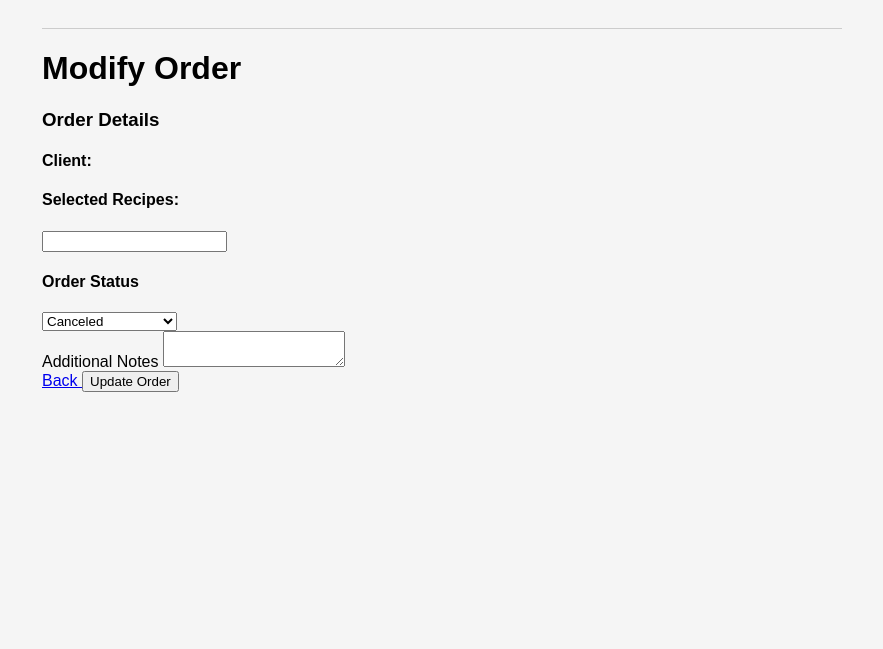
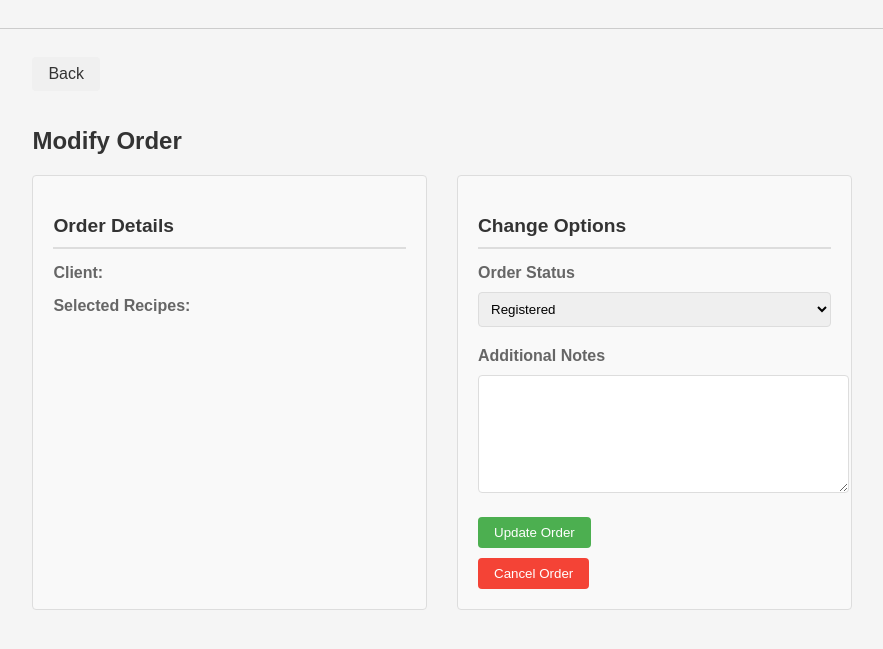
Before and after one commit to PiotrAstro/PO_project, a Flask app: template app/templates/restaurant/edit_order.html in a window 1280 px wide. Shown: the top 649 px of the page, without its empty margins (198-1081 px from the left). Run offline with Flask 3, Linux system fonts and the light colour scheme; the template is opened without the code that fills it: values that come from a table or form of the project are taken from there, others are empty; parts of the project's set-up code (start-up, migrations or seed data) failed here and were passed over.

Commit message:
basic order management works

```diff
--- a/app/models.py
+++ b/app/models.py
@@ -197,7 +197,7 @@ class Delivery(db.Model):
     deliverer_id = db.Column(db.Integer, db.ForeignKey('Deliverer.id', ondelete='RESTRICT'))
     deliveryStatus = db.Column(db.Enum(DeliveryStatus), nullable=False)
     deliveryDue = db.Column(db.DateTime, nullable=False)
-    deliveryTime = db.Column(db.DateTime, nullable=False)
+    deliveryTime = db.Column(db.DateTime, nullable=True)
 
 
 class Offer(db.Model):
--- a/app/restaurant/form.py
+++ b/app/restaurant/form.py
@@ -1,13 +1,34 @@
 from flask_wtf import FlaskForm
-from wtforms import StringField, SubmitField, TextAreaField, SelectField
+from wtforms import DateField, StringField, SubmitField, TextAreaField, SelectField, DateTimeField, HiddenField
 from wtforms.validators import DataRequired
 from app.models import OrderStatus
 
+edit_order_choices = [
+    ('Registered', 'Registered'),
+    ('InPreparation', 'In preparation'),
+    ('WaitingForDelivery', 'Waiting for delivery'),
+    ('Ready', 'Ready'),
+]
 class EditOrderForm(FlaskForm):
     # id - hidden int id
-    id = StringField('ID', render_kw={'readonly': True})
+    order_id = HiddenField('ID', render_kw={'readonly': True})
     status = SelectField('Status',
-                        choices=[(status.value, status.name) for status in OrderStatus],
+                        choices=edit_order_choices,
                         validators=[DataRequired()])
     notes = TextAreaField('Notes')
     submit = SubmitField('Submit')
+
+class CreateDeliveryForm(FlaskForm):
+    date = DateField('Date',
+                     format='%Y-%m-%d',
+                     validators=[DataRequired()])
+    time = DateTimeField('Time',
+                         format='%H:%M',
+                         validators=[DataRequired()])
+    deliverer_id = SelectField('Deliverer',
+                               coerce=int,
+                               validators=[DataRequired()])
+    order_id = HiddenField('Order ID')
+    status = HiddenField('Status')
+    notes = HiddenField('Notes')
+    submit = SubmitField('Submit')
--- a/app/templates/restaurant/edit_order.html
+++ b/app/templates/restaurant/edit_order.html
@@ -1,59 +1,189 @@
 {% extends "base.html" %}
+
 {% block content %}
-<div class="mx-auto max-w-7xl px-4 py-6">
-    <h1 class="text-2xl font-bold mb-6">Modify Order</h1>
+<style>
+    .container {
+        padding: 20px;
+        max-width: 1200px;
+        margin: 0 auto;
+    }
 
-    <div class="bg-gray-100 p-4 rounded-lg mb-6">
-        <h3 class="text-lg font-semibold mb-4">Order Details</h3>
-        <div class="space-y-4">
-            <div>
-                <h4 class="text-sm font-medium text-gray-700">Client:</h4>
-                <p class="ml-4 text-gray-900">{{ order.offer.request.client.name }} {{ order.offer.request.client.surname }}</p>
+    .back-link {
+        display: inline-block;
+        margin-bottom: 20px;
+        padding: 8px 16px;
+        background-color: #f0f0f0;
+        border-radius: 4px;
+        text-decoration: none;
+        color: #333;
+    }
+
+    .back-link:hover {
+        background-color: #e0e0e0;
+    }
+
+    .page-title {
+        font-size: 1.5em;
+        font-weight: bold;
+        margin-bottom: 20px;
+        color: #333;
+    }
+
+    .content-grid {
+        display: grid;
+        grid-template-columns: 1fr 1fr;
+        gap: 30px;
+    }
+
+    .details-section {
+        background-color: #f9f9f9;
+        border: 1px solid #ddd;
+        border-radius: 4px;
+        padding: 20px;
+    }
+
+    .section-title {
+        font-size: 1.2em;
+        font-weight: bold;
+        margin-bottom: 15px;
+        padding-bottom: 10px;
+        border-bottom: 2px solid #ddd;
+        color: #333;
+    }
+
+    .detail-group {
+        margin-bottom: 15px;
+    }
+
+    .detail-label {
+        font-weight: 600;
+        color: #666;
+        margin-bottom: 5px;
+    }
+
+    .detail-value {
+        margin-left: 15px;
+        color: #333;
+    }
+
+    .recipe-list {
+        list-style: none;
+        padding-left: 15px;
+    }
+
+    .form-group {
+        margin-bottom: 20px;
+    }
+
+    .form-select {
+        width: 100%;
+        padding: 8px;
+        border: 1px solid #ddd;
+        border-radius: 4px;
+        margin-top: 5px;
+    }
+
+    .form-textarea {
+        width: 100%;
+        padding: 8px;
+        border: 1px solid #ddd;
+        border-radius: 4px;
+        margin-top: 5px;
+        min-height: 100px;
+    }
+
+    .button-group {
+        display: flex;
+        gap: 10px;
+        margin-top: 20px;
+    }
+
+    .update-button {
+        padding: 8px 16px;
+        background-color: #4CAF50;
+        border: none;
+        border-radius: 4px;
+        color: white;
+        cursor: pointer;
+    }
+
+    .update-button:hover {
+        background-color: #45a049;
+    }
+
+    .cancel-button {
+        padding: 8px 16px;
+        background-color: #f44336;
+        border: none;
+        border-radius: 4px;
+        color: white;
+        cursor: pointer;
+        margin-top: 10px;
+    }
+
+    .cancel-button:hover {
+        background-color: #da190b;
+    }
+</style>
+
+<div class="container">
+    <a href="{{ url_for('restaurant.browse_orders') }}" class="back-link">Back</a>
+    <h1 class="page-title">Modify Order</h1>
+
+    <div class="content-grid">
+        <div class="details-section">
+            <h3 class="section-title">Order Details</h3>
+
+            <div class="detail-group">
+                <div class="detail-label">Client:</div>
+                <div class="detail-value">{{ order.offer.request.client.name }} {{ order.offer.request.client.surname }}</div>
             </div>
 
-            <div>
-                <h4 class="text-sm font-medium text-gray-700">Selected Recipes:</h4>
-                <ul class="ml-4 space-y-1">
+            <div class="detail-group">
+                <div class="detail-label">Selected Recipes:</div>
+                <ul class="recipe-list">
                     {% for recipe in order.offer.request.recipes %}
-                        <li class="text-gray-900">{{ recipe.name }}</li>
+                        <li class="detail-value">{{ recipe.name }}</li>
                     {% endfor %}
                 </ul>
             </div>
 
             {% if order.offer.request.withDelivery %}
-            <div>
-                <h4 class="text-sm font-medium text-gray-700">Delivery Address:</h4>
-                <p class="ml-4 text-gray-900">{{ order.offer.request.address }}</p>
+            <div class="detail-group">
+                <div class="detail-label">Delivery Address:</div>
+                <div class="detail-value">{{ order.offer.request.address }}</div>
             </div>
             {% endif %}
         </div>
+
+        <div class="details-section">
+            <h3 class="section-title">Change Options</h3>
+
+            <form method="POST">
+                {{ form.csrf_token }}
+                {{ form.order_id }}
+
+                <div class="form-group">
+                    <div class="detail-label">Order Status</div>
+                    {{ form.status(class="form-select") }}
+                </div>
+
+                <div class="form-group">
+                    <div class="detail-label">Additional Notes</div>
+                    {{ form.notes(class="form-textarea") }}
+                </div>
+
+                <div class="button-group">
+                    {{ form.submit(class="update-button", value="Update Order") }}
+                </div>
+            </form>
+
+            <form method="POST" action="{{ url_for('restaurant.cancel_order', order_id=order.id) }}">
+                {{ form.csrf_token }}
+                {{ form.order_id }}
+                <button type="submit" class="cancel-button">Cancel Order</button>
+            </form>
+        </div>
     </div>
-
-    <form method="POST">
-        {{ form.hidden_tag() }}
-        {{ form.id }}
-
-        <div class="space-y-6">
-            <div>
-                <h4 class="text-sm font-medium text-gray-700 mb-2">Order Status</h4>
-                <div class="ml-4">
-                    {{ form.status(class="w-full px-3 py-2 border border-gray-300 rounded-md") }}
-                </div>
-            </div>
-
-            <div>
-                <label class="text-sm font-medium text-gray-700">Additional Notes</label>
-                {{ form.notes(class="mt-1 w-full px-3 py-2 border border-gray-300 rounded-md") }}
-            </div>
-
-            <div class="flex space-x-4">
-                <a href="{{ url_for('restaurant.browse_orders') }}"
-                   class="px-4 py-2 text-sm text-gray-700 bg-gray-100 rounded-md hover:bg-gray-200">
-                    Back
-                </a>
-                {{ form.submit(class="px-4 py-2 text-sm text-white bg-blue-600 rounded-md hover:bg-blue-700", value="Update Order") }}
-            </div>
-        </div>
-    </form>
 </div>
 {% endblock %}
```
Also changed, not shown: app/restaurant/restaurant.py (+44 -30 lines), app/restaurant/routes.py (+62 -44 lines), app/templates/restaurant/browse_orders.html (+15 -0 lines), app/templates/restaurant/select_deliverer.html (+149 -42 lines).
